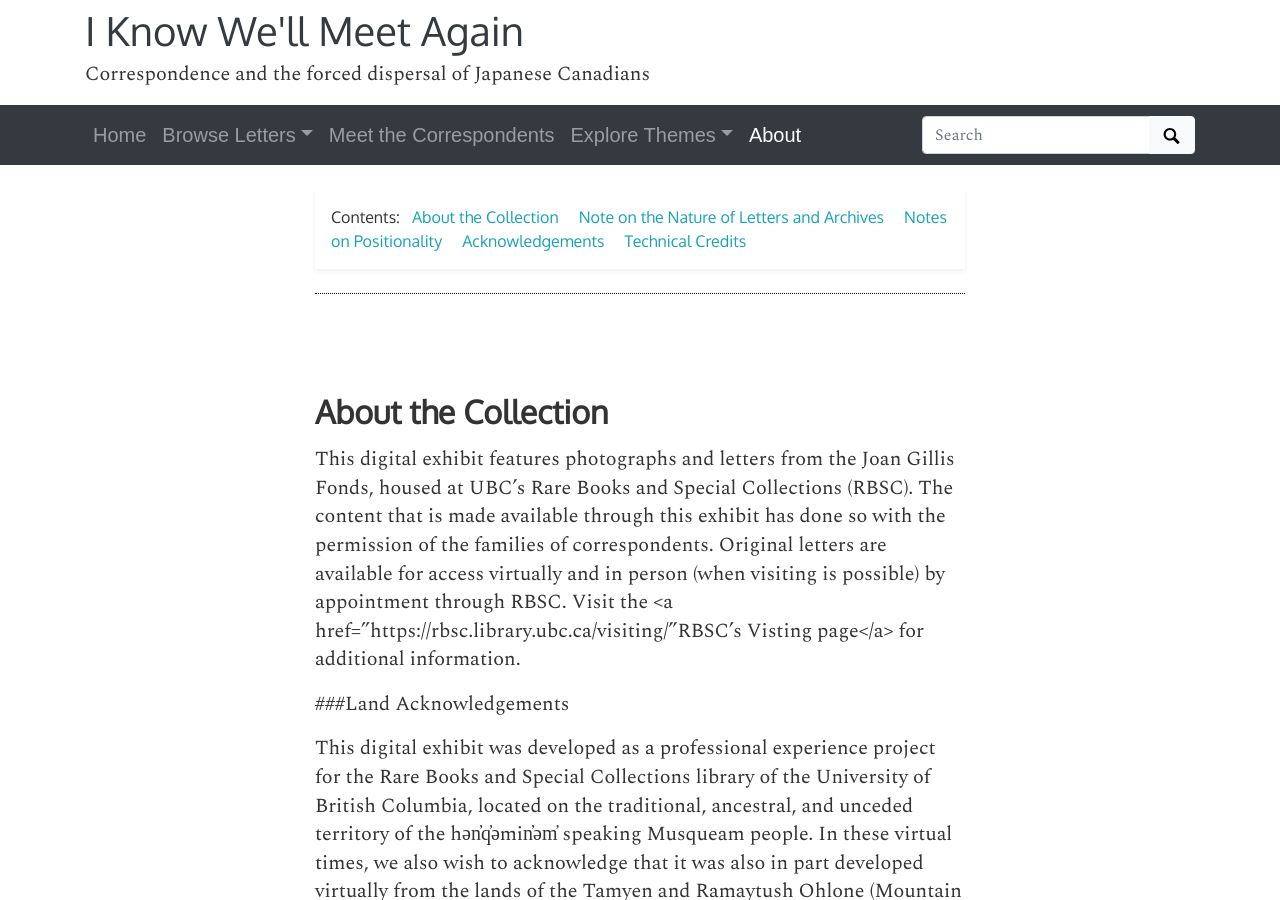
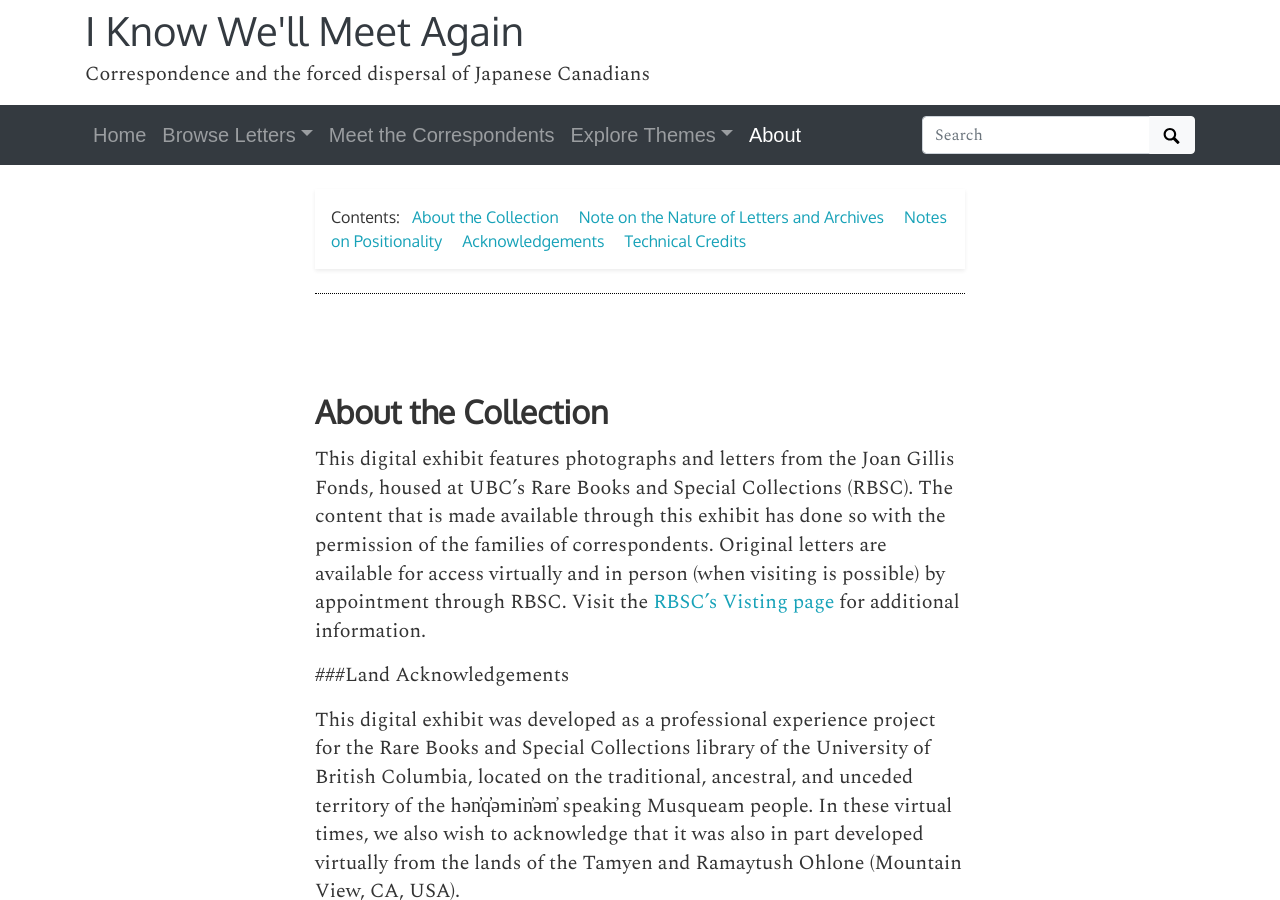
Before and after one commit to ubc-library-rbsc/gillis-2021, a Jekyll site: the page built from pages/about.md, in a window 1280 px wide and 900 px high. Built offline with Jekyll 4.4.1, drawn with Linux system fonts in a browser that asks for light colours.

Commit message:
Update about.md

```diff
--- a/pages/about.md
+++ b/pages/about.md
@@ -12,7 +12,7 @@ credits: true
 
 ## About the Collection
 
-This digital exhibit features photographs and letters from the Joan Gillis Fonds, housed at UBC's Rare Books and Special Collections (RBSC). The content that is made available through this exhibit has done so with the permission of the families of correspondents. Original letters are available for access virtually and in person (when visiting is possible) by appointment through RBSC. Visit the <a href="https://rbsc.library.ubc.ca/visiting/"RBSC's Visting page</a> for additional information.
+This digital exhibit features photographs and letters from the Joan Gillis Fonds, housed at UBC's Rare Books and Special Collections (RBSC). The content that is made available through this exhibit has done so with the permission of the families of correspondents. Original letters are available for access virtually and in person (when visiting is possible) by appointment through RBSC. Visit the <a href="https://rbsc.library.ubc.ca/visiting/">RBSC's Visting page</a> for additional information.
 
 ###Land Acknowledgements
 
```
